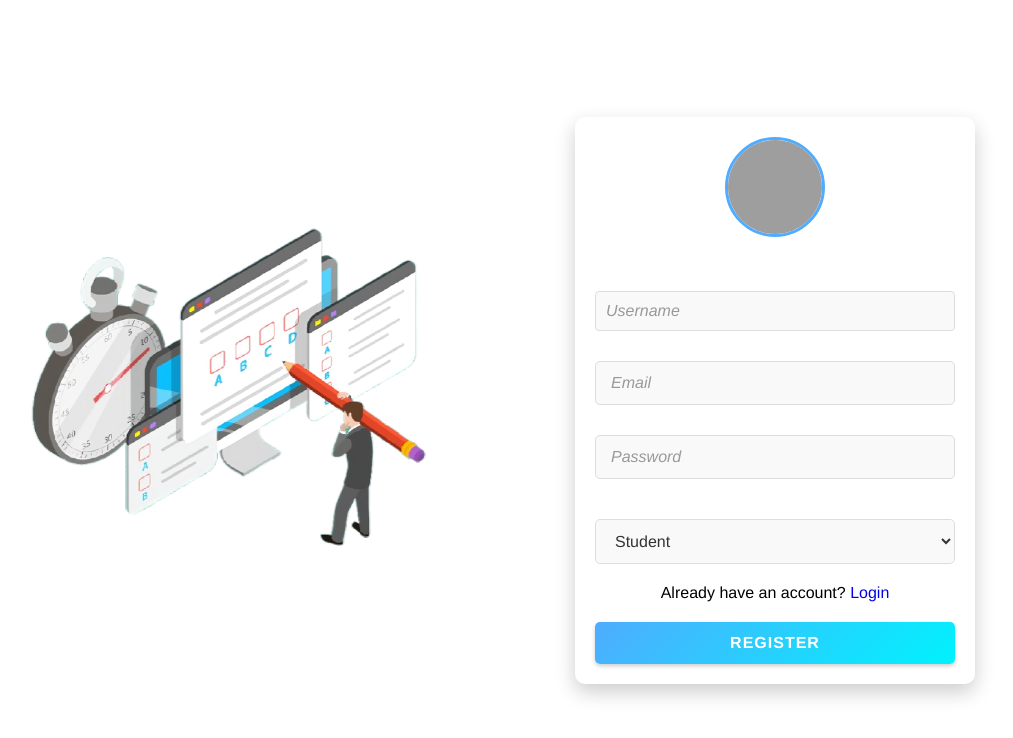
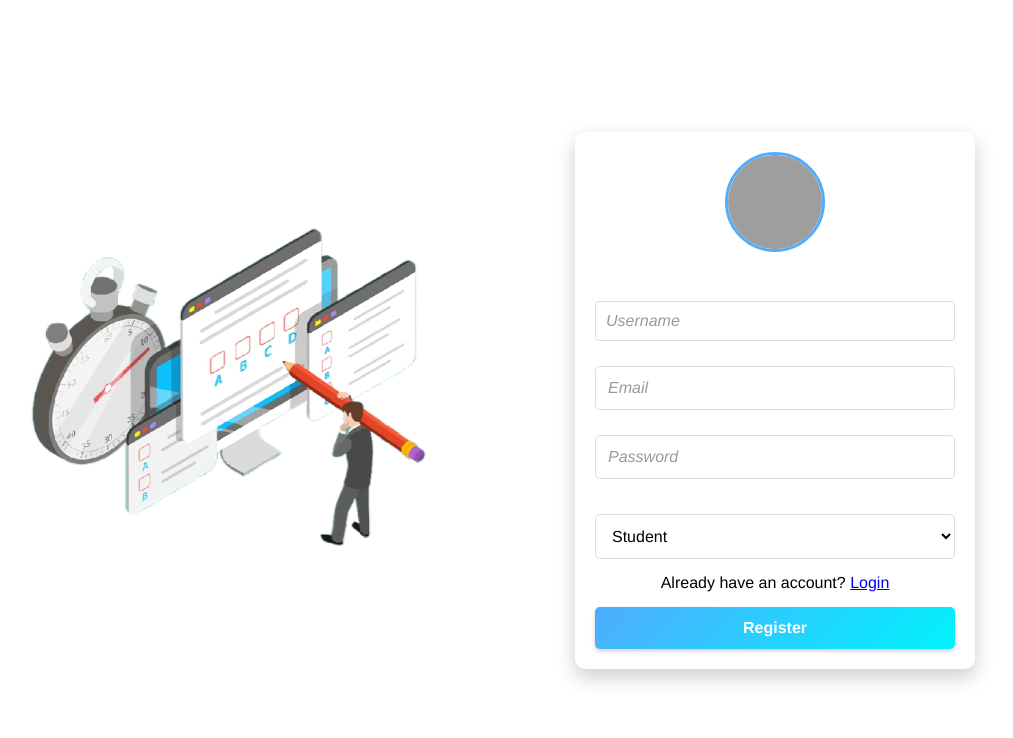
Before and after one commit to akashkrishnan2004/Online-exam-portal, a React (Vite) app in the folder frontend/: page /register in a window 1280 px wide. Shown: the top 738 px of the page, without its empty margins (145-1158 px from the left). Built offline with nearby package versions, Linux system fonts and the light colour scheme; grey boxes are pictures that could not be loaded.

Commit message:
Eleventh commit

```diff
--- a/frontend/src/components/api.jsx
+++ b/frontend/src/components/api.jsx
@@ -1,6 +1,6 @@
-// const API_URL = "http://localhost:5000/api";
+const API_URL = "http://localhost:5000/api";
 
-const API_URL = "https://online-exam-portal-lxzv.onrender.com";
+// const API_URL = "https://online-exam-portal-lxzv.onrender.com";
 
 export default API_URL;
 
--- a/frontend/src/components/css/login.css
+++ b/frontend/src/components/css/login.css
@@ -4,27 +4,32 @@
   justify-content: center;
   align-items: center;
   height: 100vh;
-  padding-inline: 5rem;
+  padding: 5rem;
   overflow: hidden;
+  flex-wrap: wrap;
 }
 
 .loginImgContainer {
-  height: 70rem;
-  width: 90rem;
+  flex: 1;
+  max-width: 50%;
+  display: flex;
+  justify-content: center;
+  align-items: center;
 }
 
 .loginImgContainer img {
-  height: 100%;
-  width: 100%;
+  max-width: 100%;
+  height: auto;
   object-fit: contain;
 }
 
 .loginContainer {
+  flex: 1;
   display: flex;
   justify-content: center;
   align-items: center;
-  width: 100%;
-  height: 100vh;
+  max-width: 50%;
+  padding: 2rem;
 }
 
 .loginDiv {
@@ -32,15 +37,15 @@
   padding: 30px 20px;
   border-radius: 10px;
   box-shadow: 0px 8px 20px rgba(0, 0, 0, 0.2);
-  width: 350px;
-  max-width: 90%;
+  width: 100%;
+  max-width: 350px;
   text-align: center;
 }
 
 .loginForm {
   display: flex;
   flex-direction: column;
-  gap: 20px;
+  gap: 15px;
 }
 
 .loginForm h2 {
@@ -61,24 +66,13 @@
   font-weight: bolder;
 }
 
-input::placeholder {
-  letter-spacing: normal;
-}
-
-input[type="text"] {
-  letter-spacing: 0.2rem;
-}
-
-input[type="password"] {
-  letter-spacing: 0.5rem;
-}
 .loginForm input:focus {
   border-color: #4facfe;
   box-shadow: 0 0 8px rgba(79, 172, 254, 0.5);
 }
 
 .loginForm .link {
-    text-decoration: none;
+  text-decoration: none;
 }
 
 .loginSubmit {
@@ -102,9 +96,27 @@ input[type="password"] {
   color: #aaa;
 }
 
+@media (max-width: 1024px) {
+  .loginMain {
+    flex-direction: column;
+    padding: 2rem;
+  }
+
+  .loginImgContainer {
+    max-width: 100%;
+    height: auto;
+  }
+
+  .loginContainer {
+    max-width: 100%;
+    padding: 1rem;
+  }
+}
+
 @media (max-width: 768px) {
-  .loginrDiv {
+  .loginDiv {
     padding: 20px;
+    width: 90%;
   }
 
   .loginForm input,
@@ -112,7 +124,20 @@ input[type="password"] {
     font-size: 14px;
   }
 
-  .loginImgContainer img {
+  .loginImgContainer {
     display: none;
   }
 }
+
+@media (max-width: 480px) {
+  .loginDiv {
+    padding: 10px;
+    width: 100%;
+  }
+
+  .loginForm input,
+  .loginSubmit {
+    font-size: 14px;
+    padding: 10px;
+  }
+}
--- a/frontend/src/components/css/register.css
+++ b/frontend/src/components/css/register.css
@@ -4,27 +4,32 @@
   justify-content: center;
   align-items: center;
   height: 100vh;
-  padding-inline: 5rem;
+  padding: 5rem;
   overflow: hidden;
+  flex-wrap: wrap;
 }
 
 .registerImgContainer {
-  height: 70rem;
-  width: 70rem;
+  flex: 1;
+  max-width: 50%;
+  display: flex;
+  justify-content: center;
+  align-items: center;
 }
 
 .registerImgContainer img {
-  height: 100%;
-  width: 100%;
+  max-width: 100%;
+  height: auto;
   object-fit: contain;
 }
 
 .registerContainer {
+  flex: 1;
   display: flex;
   justify-content: center;
   align-items: center;
-  width: 100%;
-  height: 100vh;
+  max-width: 50%;
+  padding: 2rem;
 }
 
 .registerDiv {
@@ -32,8 +37,8 @@
   box-shadow: 0px 8px 20px rgba(0, 0, 0, 0.2);
   border-radius: 10px;
   overflow: hidden;
-  width: 400px;
-  max-width: 90%;
+  width: 100%;
+  max-width: 400px;
   padding: 20px;
   text-align: center;
 }
@@ -57,33 +62,20 @@
   display: flex;
   flex-direction: column;
   align-items: center;
-  gap: 20px;
+  gap: 15px;
 }
 
 .registerForm input,
 .registerForm select,
 .registerForm button {
   width: 100%;
-  padding: 12px 15px;
+  padding: 12px;
   border: 1px solid #ddd;
   border-radius: 5px;
-  outline: none;
   font-size: 16px;
   transition: all 0.3s ease;
 }
 
-input::placeholder {
-  letter-spacing: normal;
-}
-
-input[type="text"],
-[type="email"] {
-  letter-spacing: 0.2rem;
-}
-
-input[type="password"] {
-  letter-spacing: 0.5rem;
-}
 .registerForm input:focus,
 .registerForm select:focus {
   border-color: #4facfe;
@@ -108,24 +100,21 @@ input[type="password"] {
   display: none;
 }
 
-.registerUsername,
-.registerEmail,
-.registerPassword {
-  background: #f9f9f9;
-}
+@media (max-width: 1024px) {
+  .registerMain {
+    flex-direction: column;
+    padding: 2rem;
+  }
 
-.registerSelectBox {
-  background: #f9f9f9;
-  color: #333;
-}
+  .registerImgContainer {
+    max-width: 100%;
+    height: auto;
+  }
 
-.registerForm .link {
-    text-decoration: none;
-}
-
-.registerSubmit {
-  text-transform: uppercase;
-  letter-spacing: 1px;
+  .registerContainer {
+    max-width: 100%;
+    padding: 1rem;
+  }
 }
 
 @media (max-width: 768px) {
@@ -139,19 +128,21 @@ input[type="password"] {
     font-size: 14px;
   }
 
-  .registerImgContainer img {
+  .registerImgContainer {
     display: none;
   }
 }
 
 @media (max-width: 480px) {
   .registerDiv {
-    padding: 15px;
+    padding: 10px;
+    width: 100%;
   }
 
   .registerForm input,
   .registerForm select,
   .registerForm button {
     font-size: 14px;
+    padding: 10px;
   }
 }
```
